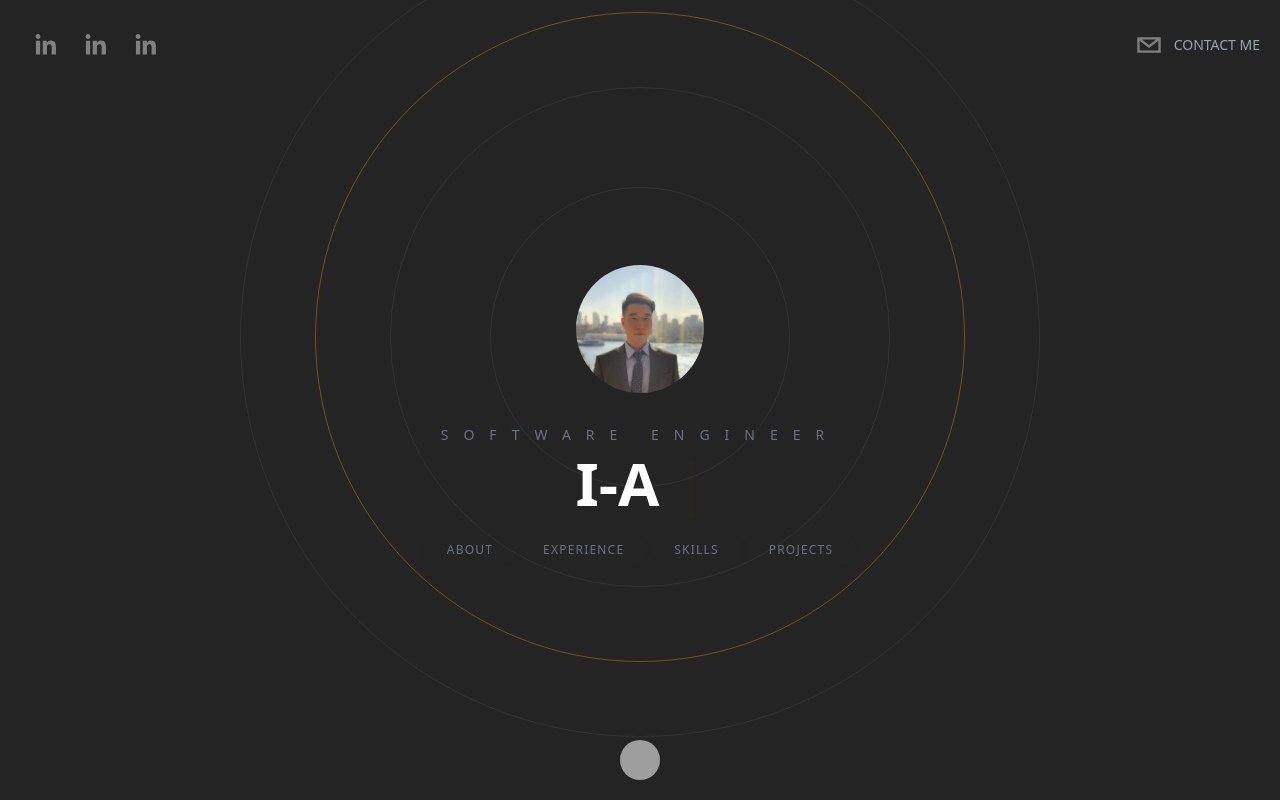
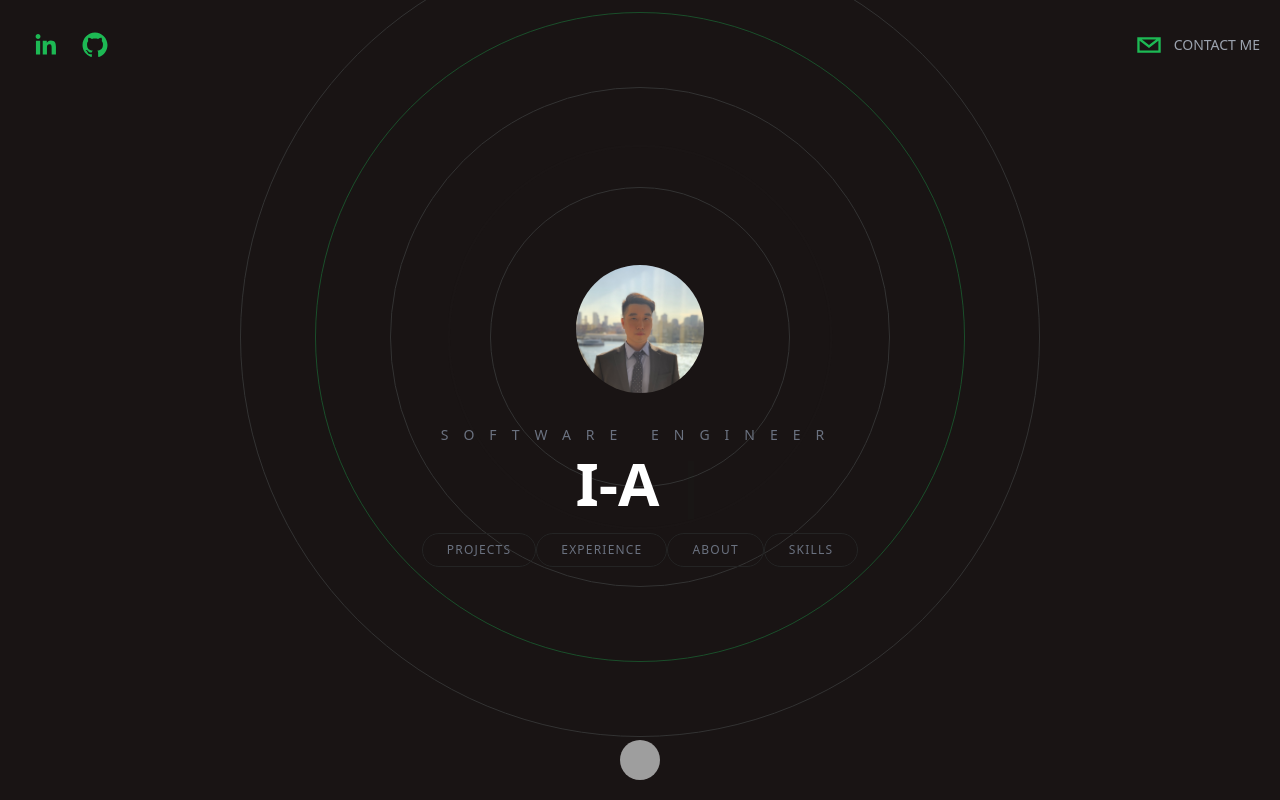
Before and after one commit to allonnam96/portfolio, a Next.js app: page / in a window 1280 px wide. Built offline with nearby package versions, Linux system fonts and the light colour scheme; grey boxes are pictures that could not be loaded.

Commit message:
new colors

```diff
--- a/components/About.tsx
+++ b/components/About.tsx
@@ -38,7 +38,7 @@ export default function About({ }: Props) {
             <div className='space-y-10 px-0 md:px-10'>
                 <h4 className='text-4xl font-semibold'>
                     Here is a{" "}
-                    <span className='underline decoration-[#F7AB0A]/50'>little</span>{" "}
+                    <span className='underline decoration-[#1DB954]/50'>little</span>{" "}
                     background
                 </h4>
                 <p className='text-sm'>
--- a/components/BackgroundCircles.tsx
+++ b/components/BackgroundCircles.tsx
@@ -24,7 +24,7 @@ function BackgroundCircles({}: Props) {
         h-[300px] w-[300px] absolute mt-52'/>
         <div className='rounded-full border border-[#333333]
         h-[500px] w-[500px] absolute mt-52'/>
-        <div className='rounded-full border border-[#F7AB0A]
+        <div className='rounded-full border border-[#1DB954]
         opacity-20 h-[650px] w-[650px] absolute mt-52 animate-pulse' />
         <div className='rounded-full border border-[#333333]
         h-[800px] w-[800px] absolute mt-52'/>
--- a/components/Header.tsx
+++ b/components/Header.tsx
@@ -26,15 +26,11 @@ export default function Header({ }: Props) {
                 className='flex flex-row items-center'>
                 {/* Social Icons */}
                 <SocialIcon url="https://www.linkedin.com/in/hyun-jun96/"
-                    fgColor='gray'
+                    fgColor='#1DB954'
                     bgColor='transparent'
                 />
-                <SocialIcon url="https://www.linkedin.com/in/hyun-jun96/"
-                    fgColor='gray'
-                    bgColor='transparent'
-                />
-                <SocialIcon url="https://www.linkedin.com/in/hyun-jun96/"
-                    fgColor='gray'
+                <SocialIcon url="https://github.com/allonnam96"
+                    fgColor='#1DB954'
                     bgColor='transparent'
                 />
             </motion.div>
@@ -58,7 +54,7 @@ export default function Header({ }: Props) {
                     <SocialIcon
                         className='cursor-pointer'
                         network='email'
-                        fgColor='gray'
+                        fgColor='#1DB954'
                         bgColor='transparent'
                     />
                     <p className='uppercase hidden md:inline-flex text-sm text-gray-400'>
--- a/components/Hero.tsx
+++ b/components/Hero.tsx
@@ -10,7 +10,7 @@ type Props = {}
 export default function Hero({ }: Props) {
     const [text, count] = useTypewriter({
         words: [
-            "Hi, My name is Allon Nam",
+            "Hi, My Name Is Allon Nam",
             "I-Am-A-Software-Engineer.jsx",
             "<WhoLovesToCode />",
         ],
@@ -31,21 +31,21 @@ export default function Hero({ }: Props) {
                 </h2>
                 <h1 className='text-5xl lg:text-6xl font-semibold px-10'>
                     <span className='mr-3'>{text}</span>
-                    <Cursor cursorColor='#F7AB0A' />
+                    <Cursor cursorColor='#1DB954' />
                 </h1>
 
                 <div className='pt-5'>
-                    <Link href="#about">
-                        <button className='heroButton'>About</button>
+                    <Link href="#projects">
+                        <button className='heroButton'>Projects</button>
                     </Link>
                     <Link href="#experience">
                         <button className='heroButton'>Experience</button>
                     </Link>
+                    <Link href="#about">
+                        <button className='heroButton'>About</button>
+                    </Link>
                     <Link href="#skills">
                         <button className='heroButton'>Skills</button>
-                    </Link>
-                    <Link href="#projects">
-                        <button className='heroButton'>Projects</button>
                     </Link>
                 </div>
             </div>
--- a/components/Projects.tsx
+++ b/components/Projects.tsx
@@ -17,7 +17,7 @@ function Projects({ }: Props) {
                 Projects
             </h3>
             <div className='relative w-full flex overflow-x-scroll overflow-y-hidden snap-x
-            snap-mandatory z-20 scrollbar scrollbar-thin scrollbar-track-gray-400/20 scrollbar-thumb-[#F7AB0A]/70'>
+            snap-mandatory z-20 scrollbar-thin scrollbar-track-gray-400/20 scrollbar-thumb-[#1DB954]/70'>
                 {projects.map((project, i) => (
                     <div className='w-screen flex-shrink-0 snap-center flex flex-col
                     space-y-5 items-center justify-center p-20 md:p-44 h-screen'>
@@ -34,7 +34,7 @@ function Projects({ }: Props) {
                         />
                         <div className='space-y-10 px-0 md:px-10 max-w-6xl'>
                             <h4 className='text-4xl font-semibold text-center'>
-                                <span className='underline decoration-[#F7AB0A]'>
+                                <span className='underline decoration-[#1DB954]'>
                                     Case Study {i + 1} of {projects.length}:
                                 </span>{" "}
                                 House Clone
@@ -47,7 +47,7 @@ function Projects({ }: Props) {
                 ))}
 
             </div>
-            <div className='w-full absolute top-[30%] bg-[#F7AB0A]/10 left-0 h-[500px] -skew-y-12'>
+            <div className='w-full absolute top-[30%] bg-[#1DB954]/10 left-0 h-[500px] -skew-y-12'>
 
             </div>
         </motion.div>
--- a/components/WorkExperience.tsx
+++ b/components/WorkExperience.tsx
@@ -16,7 +16,7 @@ function WorkExperience({ }: Props) {
                 Experience
             </h3>
             <div className='w-full flex space-x-5 overflow-x-scroll p-10 snap-x snap-mandatory
-            scrollbar-thin scrollbar-track-gray-400/20 scrollbar-thumb-[#F7AB0A]/70'>
+            scrollbar-thin scrollbar-track-gray-400/20 scrollbar-thumb-[#1DB954]/70'>
                 <ExperienceCard />
                 <ExperienceCard />
                 <ExperienceCard />
--- a/pages/index.tsx
+++ b/pages/index.tsx
@@ -12,9 +12,9 @@ import Link from 'next/link';
 
 const Home: NextPage = () => {
   return (
-    <div className='bg-[rgb(36,36,36)] text-white h-screen snap-y snap-mandatory
-    overflow-y-scroll overflow-x-hidden z-0 scrollbar-thin scrollbar-track-gray-400/20
-    scrollbar-thumb-[#F7AB0A]/70'>
+    <div className='bg-[#191414] text-white h-screen snap-y snap-mandatory
+    overflow-y-scroll overflow-x-hidden z-0 scrollbar scrollbar-track-gray-400/20
+    scrollbar-thumb-[#1DB954]/70'>
       <Head>
         <title>Allon's Portfolio</title>
       </Head>
@@ -25,20 +25,20 @@ const Home: NextPage = () => {
         <Hero />
       </section>
 
-      <section id='about' className='snap-center'>
-        <About />
+      <section id='projects' className='snap-start'>
+        <Projects />
       </section>
 
       <section id='experience' className='snap-center'>
         <WorkExperience />
       </section>
 
+      <section id='about' className='snap-center'>
+        <About />
+      </section>
+
       <section id='skills' className='snap-start'>
         <Skills />
-      </section>
-
-      <section id='projects' className='snap-start'>
-        <Projects />
       </section>
 
       <section id='contact' className='snap-start'>
--- a/styles/globals.css
+++ b/styles/globals.css
@@ -6,12 +6,12 @@
     .heroButton {
         @apply px-6 py-2 border border-[#242424] rounded-full uppercase text-xs
         tracking-widest text-gray-500 transition-all
-        hover:border-[#F7AB0A]/40 hover:text-[#F7AB0A]/40
+        hover:border-[#1DB954]/40 hover:text-[#1DB954]/40
     }
 }
 
     .contactInput {
         @apply outline-none bg-slate-400/10 rounded-sm border-b px-6 py-4
         border-[#242424] text-gray-500 placeholder-gray-500 transition-all
-        focus:border-[#F7AB0A]/40 focus:text-[#F7AB0A]/40
+        focus:border-[#1DB954]/40 focus:text-[#1DB954]/40
     }
```
Also changed, not shown: components/ContactMe.tsx (+5 -5 lines), package.json (+6 -1 lines), sanity.cli.js (added, +10 -0 lines), tsconfig.json (+30 -5 lines), 1 other file (tests, documents, lock files or other folders). Lines whose indentation alone changed are shown as unchanged.
